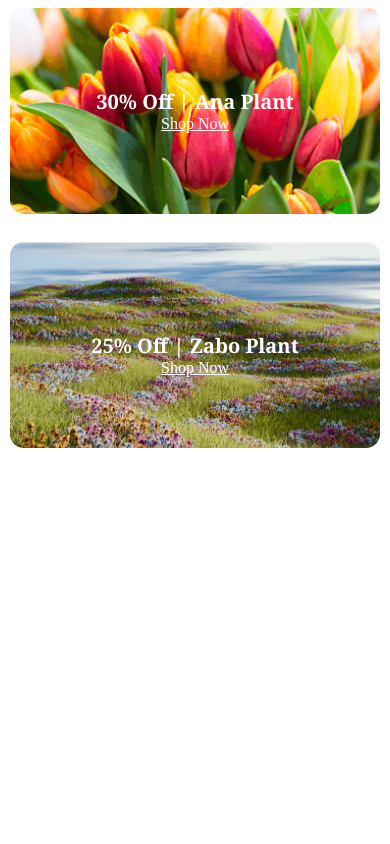
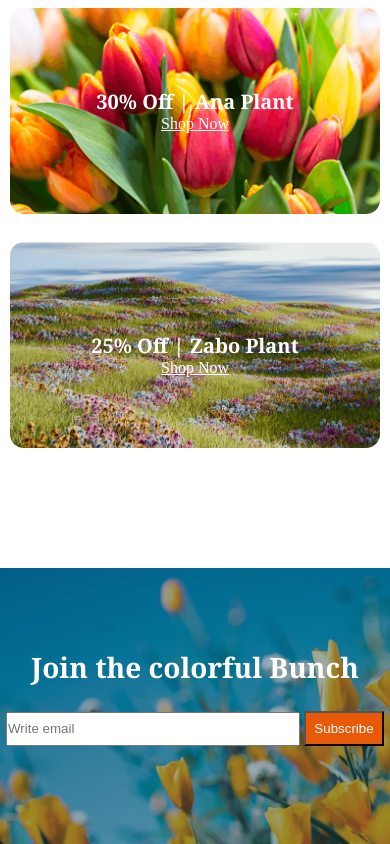
Before and after one commit to Junaid8217/Assignment-2, a plain HTML site: page index.html in a window 390 px wide. Shown: the part 4535-5379 px from the top of the page. Before the commit the page ends 4983 px from the top, so only its background shows below. Drawn offline with Linux system fonts and the light colour scheme.

Commit message:
Added join section and made it responsive

```diff
--- a/index.html
+++ b/index.html
@@ -153,17 +153,17 @@
             </div>
         </section>
         <section class="latest-deal-layout">
-            <div  class="latest-deal-layout1">
+            <div class="latest-deal-layout1">
                 <div class="latest-deal-layout1-1">
                     <div class="latest-deal-layout1-1-text">
                         <h2 class="layout-title noto-serif-font">60% Off | Bloom Plant</h2>
-                    <a href="">Shop Now</a>
+                        <a href="">Shop Now</a>
                     </div>
                 </div>
                 <div class="latest-deal-layout1-2 ">
                     <div class="latest-deal-layout1-1-text">
                         <h2 class="layout-title noto-serif-font">30% Off | Ana Plant</h2>
-                    <a href="">Shop Now</a>
+                        <a href="">Shop Now</a>
                     </div>
 
                 </div>
@@ -171,9 +171,18 @@
             <div class="latest-deal-layout2">
                 <div class="latest-deal-layout1-2-text">
                     <h2 class="layout-title noto-serif-font">25% Off | Zabo Plant</h2>
-                <a href="">Shop Now</a>
+                    <a href="">Shop Now</a>
                 </div>
 
+            </div>
+        </section>
+        <section class="join">
+            <div class="join-info">
+                <h1 class="join-title noto-serif-font">Join the colorful Bunch</h1>
+                <div class="join-input">
+                    <input type="email" placeholder="Write email">
+                    <button class="btn">Subscribe</button>
+                </div>
             </div>
         </section>
     </main>
--- a/style/style.css
+++ b/style/style.css
@@ -315,6 +315,37 @@ nav ul li a {
     color: white;
 }
 
+/* join section related style */
+.join {
+    width: 100%;
+    height: 533px;
+    margin-top: 120px;
+    background-image: url(../assets/news-letter-bg.png);
+    background-size: cover;
+}
+
+.join-info {
+    text-align: center;
+    padding-top: 210px;
+}
+
+.join-title {
+    font-size: 3.12rem;
+    font-weight: bold;
+    color: white;
+    margin-bottom: 50px;
+}
+
+.join-input input {
+    width: 800px;
+    height: 50px;
+}
+
+.join-input button {
+    width: 180px;
+    height: 55px;
+}
+
 /* Responsive for smaller device */
 @media screen and (max-width:576px) {
 
@@ -421,11 +452,11 @@ nav ul li a {
         width: 390px;
     }
 
-
+    /* latest deal layout related style */
     .latest-deal-layout {
         margin-right: 10px;
         margin-left: 10px;
-        flex-direction: column;
+        flex-direction: column !important;
     }
 
     .latest-deal-layout1 {
@@ -452,4 +483,31 @@ nav ul li a {
     .latest-deal-layout1-2-text a {
         font-size: 16px;
     }
+
+    .join {
+        width: 100%;
+        height: 276px;
+
+
+    }
+
+    .join-info {
+        text-align: center;
+        padding-top: 80px;
+    }
+
+    .join-title {
+        font-size: 1.75rem;
+        margin-bottom: 25px;
+    }
+
+    .join-input input {
+        width: 290px;
+        height: 30px;
+    }
+
+    .join-input button {
+        width: 80px;
+        height: 35px;
+    }
 }
```
